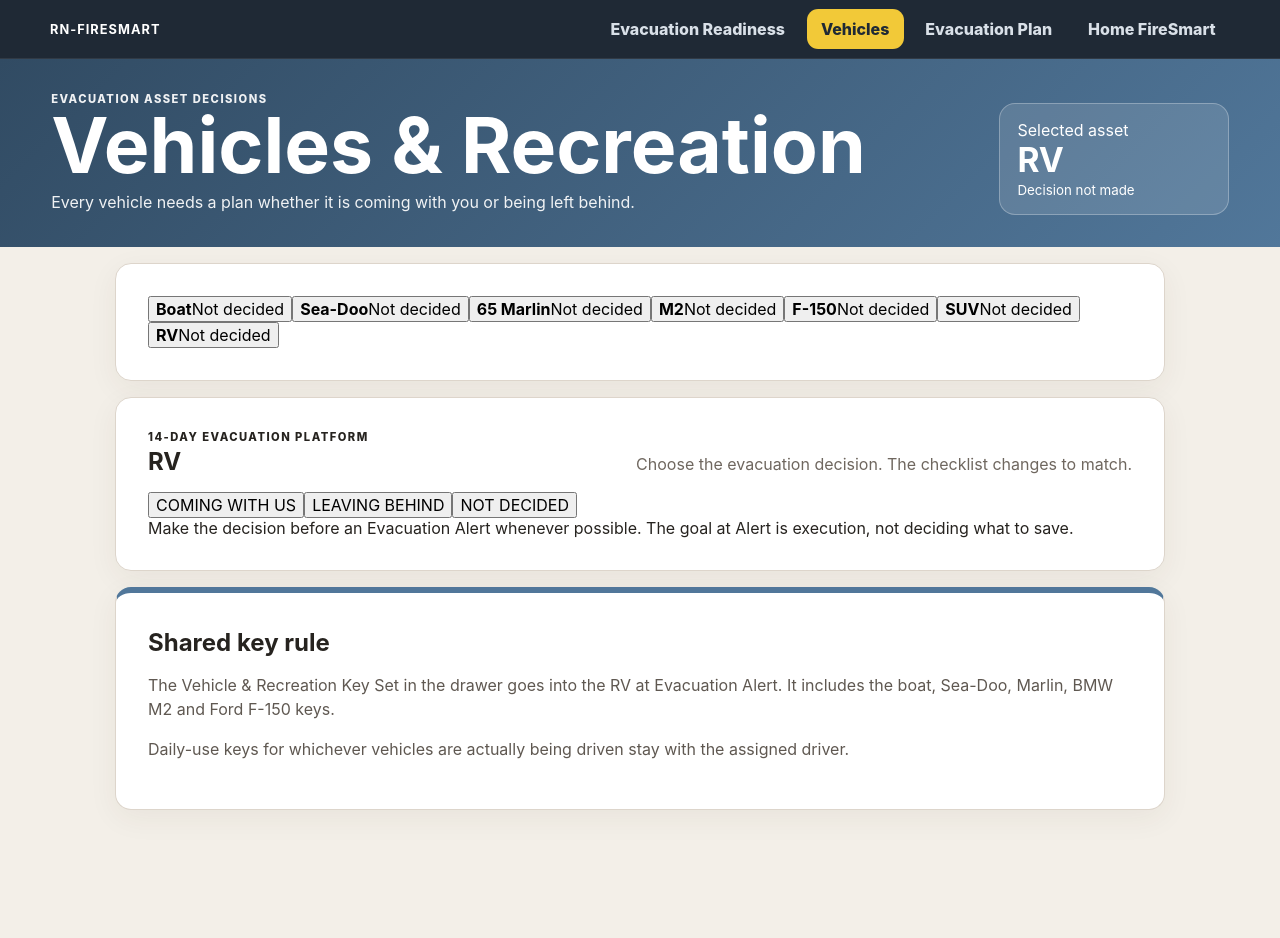
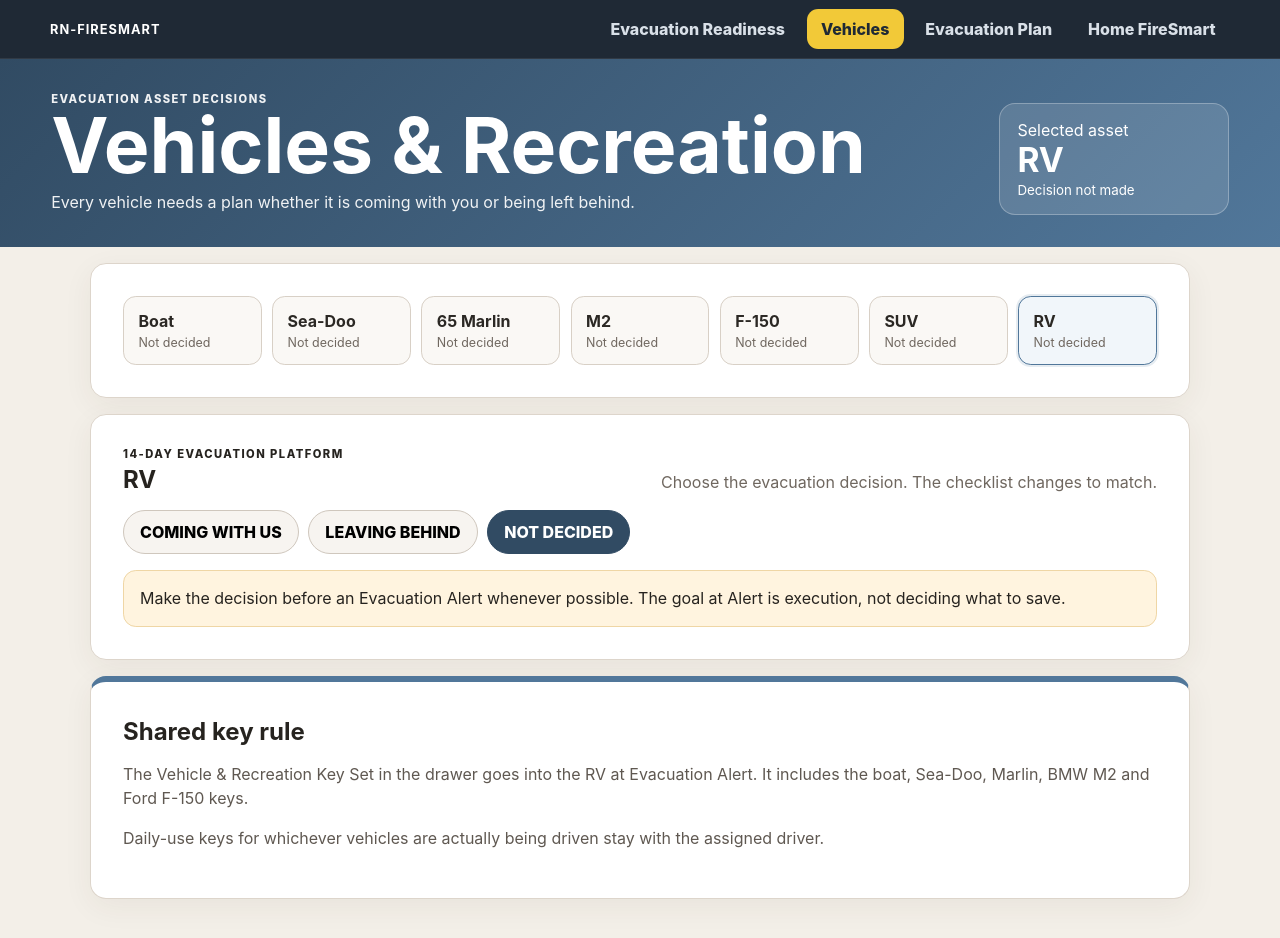
Before and after one commit to ITKPC/RN-FireSmart, a React (Vite) app: page / in a window 1280 px wide. Both pictures are taken after a click on the button "Vehicles". Shown: the top 938 px of the page. Before the commit the page ends 859 px from the top, so only its background shows below. Built offline with nearby package versions, Linux system fonts and the light colour scheme.

Commit message:
Style vehicle decision controls

```diff
--- a/src/vehicle-readiness.css
+++ b/src/vehicle-readiness.css
@@ -6,13 +6,25 @@
 .vehicle-score { min-width: 230px; padding: 1rem 1.1rem; border: 1px solid rgba(255,255,255,.28); background: rgba(255,255,255,.12); border-radius: 1rem; }
 .vehicle-score span, .vehicle-score small { display: block; }
 .vehicle-score strong { display: block; font-size: 2.1rem; line-height: 1; margin: .2rem 0 .3rem; }
-.vehicle-main { width: min(1050px,calc(100% - 2rem)); margin: 1rem auto 4rem; }
+.vehicle-main { width: min(1100px,calc(100% - 2rem)); margin: 1rem auto 4rem; }
 .vehicle-panel { background: white; border: 1px solid #ddd5cb; border-radius: 1rem; padding: clamp(1rem,3vw,2rem); margin-bottom: 1rem; box-shadow: 0 8px 30px rgba(75,48,30,.06); }
 .vehicle-section-heading { display: flex; justify-content: space-between; gap: 2rem; align-items: flex-end; margin-bottom: 1rem; }
 .vehicle-section-heading h2, .vehicle-note-panel h2 { margin: .2rem 0 0; }
 .vehicle-section-heading > p { margin: 0; color: #6f675f; max-width: 32rem; line-height: 1.4; }
-.vehicle-progress { height: .6rem; background: #e8e5e1; border-radius: 999px; overflow: hidden; margin-bottom: 1rem; }
+.vehicle-button-grid { display:grid; grid-template-columns:repeat(auto-fit,minmax(130px,1fr)); gap:.65rem; }
+.vehicle-select { border:1px solid #d8d0c6; background:#faf8f5; border-radius:.8rem; padding:.9rem; text-align:left; cursor:pointer; color:#2b2824; }
+.vehicle-select strong,.vehicle-select span { display:block; }
+.vehicle-select span { margin-top:.25rem; font-size:.78rem; color:#706860; }
+.vehicle-select.active { border-color:#51779a; box-shadow:0 0 0 2px rgba(81,119,154,.14); background:#f1f6fa; }
+.vehicle-decision-row { display:flex; flex-wrap:wrap; gap:.6rem; margin:1rem 0; }
+.vehicle-decision-row button { border:1px solid #cfc7bd; border-radius:999px; background:#f7f4f0; padding:.7rem 1rem; font-weight:800; cursor:pointer; }
+.vehicle-decision-row button.decision-active { background:#314b63; color:white; border-color:#314b63; }
+.vehicle-decision-row button.decision-active.coming { background:#326443; border-color:#326443; }
+.vehicle-decision-row button.decision-active.leaving { background:#7b4a33; border-color:#7b4a33; }
+.vehicle-undecided { padding:1rem; background:#fff4df; border:1px solid #efd6a5; border-radius:.8rem; line-height:1.45; }
+.vehicle-progress { height: .6rem; background: #e8e5e1; border-radius: 999px; overflow: hidden; margin:1rem 0 .35rem; }
 .vehicle-progress span { display: block; height: 100%; background: #3d7c50; border-radius: inherit; }
+.vehicle-progress-copy { color:#6f675f; font-size:.82rem; margin-bottom:1rem; }
 .vehicle-kit-list { display: grid; grid-template-columns: repeat(2,minmax(0,1fr)); gap: .6rem; }
 .vehicle-kit-row { display: flex; gap: .75rem; align-items: flex-start; padding: .85rem .95rem; background: #f7f5f1; border: 1px solid #e9e3da; border-radius: .75rem; line-height: 1.35; cursor: pointer; }
 .vehicle-kit-row input { margin-top: .15rem; width: 1.15rem; height: 1.15rem; accent-color: #3d7c50; }
```
